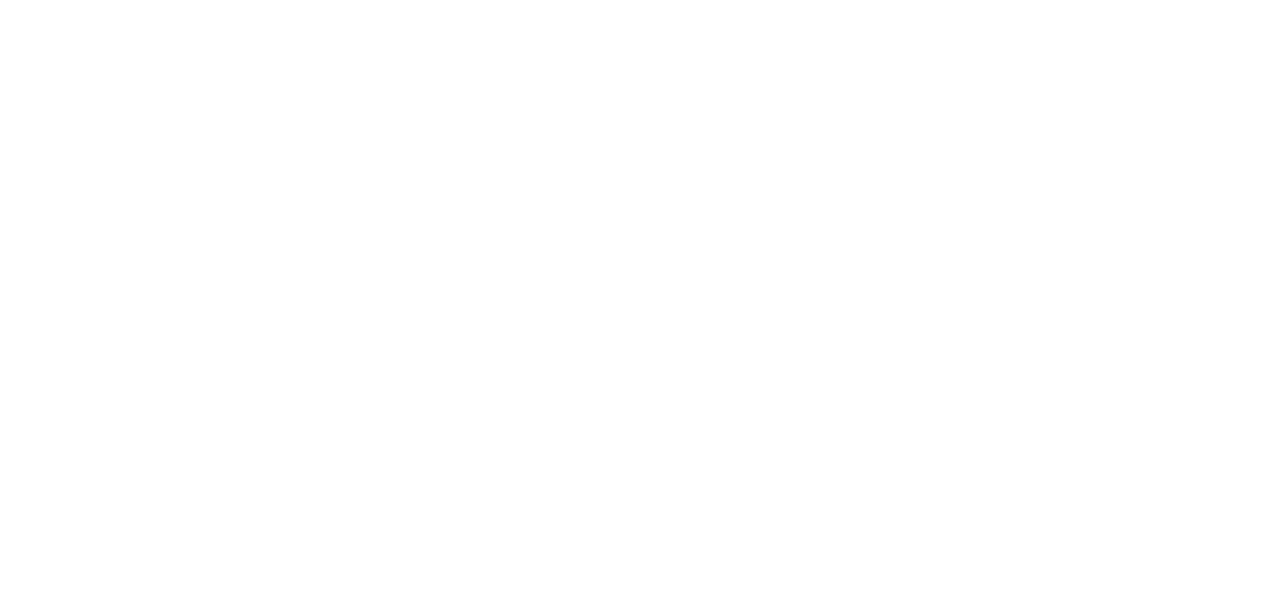
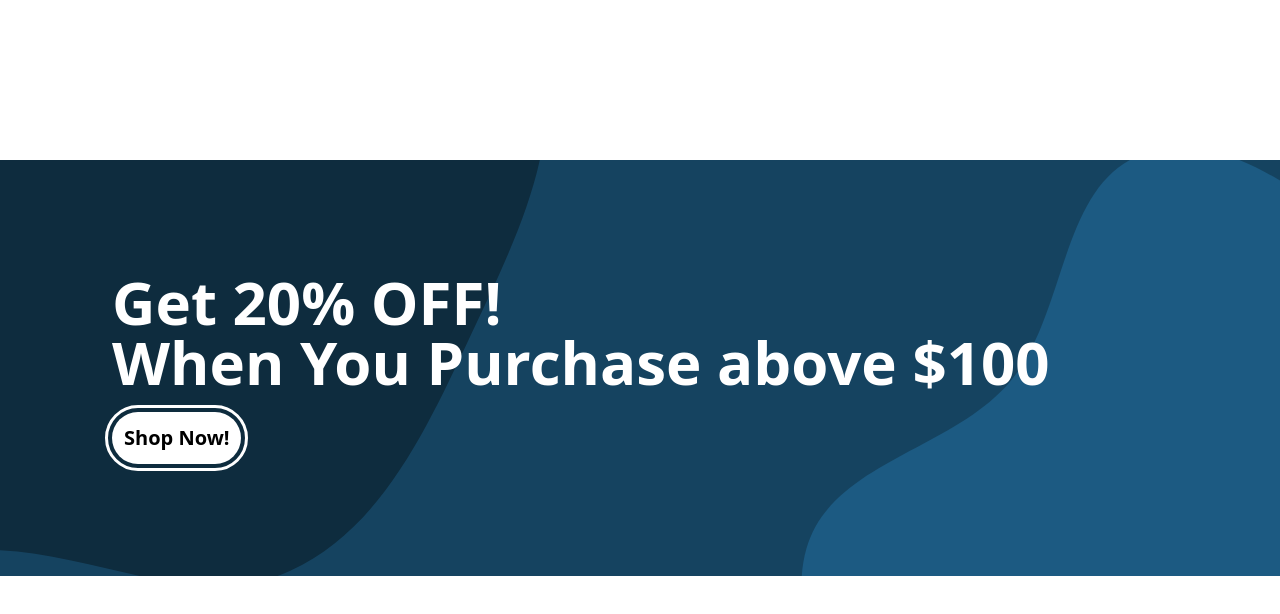
Before and after one commit to Wediah/shoppingsite, a Next.js app: page /Landing in a window 1280 px wide. Shown: the top 614 px of the page. Built offline with nearby package versions, Linux system fonts and the light colour scheme.

Commit message:
adds a button

```diff
--- a/pages/Landing.tsx
+++ b/pages/Landing.tsx
@@ -6,7 +6,10 @@ function Landing() {
 
       <div className=''>
         <div className=" bg-no-repeat  bg-cover bg-center  bg-black  " style={{ backgroundImage: 'url(pjbg1.svg)'}}>
-
+          <div className='text-6xl font-bold p-28 text-white'>
+            Get 20% OFF! <br /> When You Purchase above $100 <br />
+            <button className='text-black font-bold text-xl outline-white outline hover:outline-none outline-offset-4 rounded-full p-3 bg-white ' type='button' title='s'>Shop Now!</button>
+          </div>
         </div>
         <div></div>
         <div></div>
```
